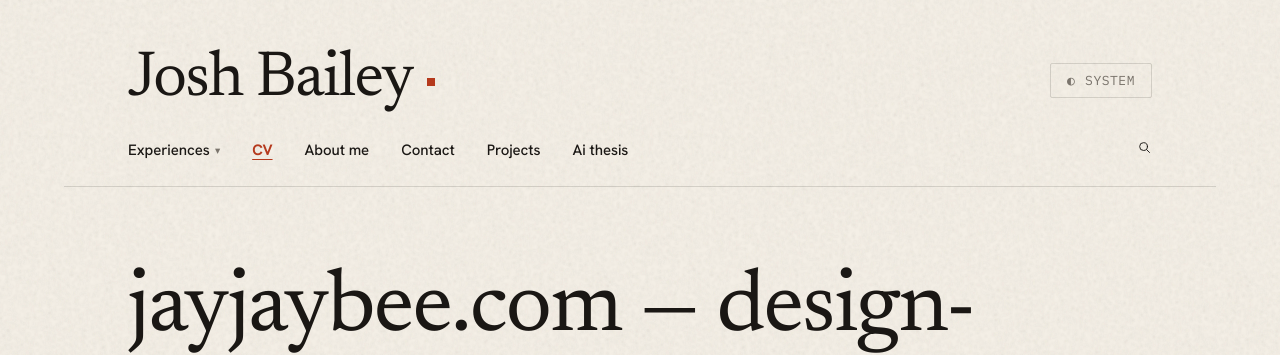
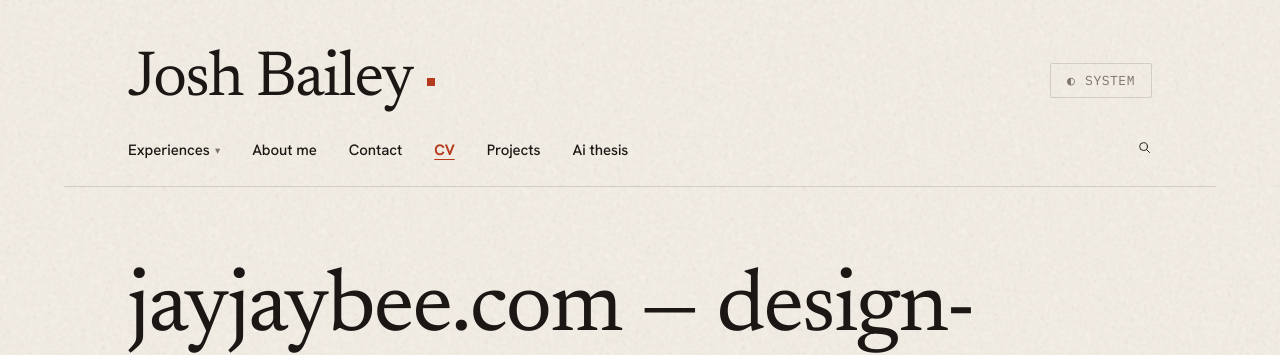
Before and after one commit to JAYJAYBEE303/jayjaybee-site, a Jekyll site: the page built from CLAUDE.md, in a window 1280 px wide. Shown: the top 355 px of the page. Built offline with Jekyll 4.4.1, drawn with Linux system fonts in a browser that asks for light colours; our own code applies the rules of GitHub Pages for plain Markdown files.

Commit message:
Reorder nav, fix Contact detouring through home
Nav order: Experiences, About me, Contact, CV, Projects, Ai thesis.

Contact used an absolute "/#contact" — on any sub-page that forced a
navigation to home first, then a scroll down to the footer. The
footer (id="contact") is in the shared layout, so it's already on
every page; switched to a relative "#contact" so the link just
scrolls whatever page you're already on straight to its own footer.

Co-Authored-By: Claude Sonnet 5 <noreply@anthropic.com>

```diff
--- a/_layouts/default.html
+++ b/_layouts/default.html
@@ -119,7 +119,7 @@
     })();
   </script>
 
-  <link rel="stylesheet" href="/assets/css/global.css?v=60" />
+  <link rel="stylesheet" href="/assets/css/global.css?v=63" />
 </head>
 <body>
   <a class="skip-link" href="#main">Skip to content</a>
@@ -190,15 +190,22 @@
               </ul>
             </li>
 
+            <li><a class="site-nav__link" href="/#about">About me</a></li>
+
+            <!-- Relative fragment, not "/#contact" — the footer this
+                 points at (id="contact") is in the shared layout, so
+                 it's on every page already. An absolute "/#contact"
+                 forced a detour home before jumping to it; "#contact"
+                 just scrolls the current page straight to its own
+                 footer, wherever that page is. -->
+            <li><a class="site-nav__link" href="#contact">Contact</a></li>
+
             <li><a class="site-nav__link site-nav__link--accent" href="/files/CV.pdf" target="_blank" rel="noopener">CV</a></li>
-            <li><a class="site-nav__link" href="/#about">About me</a></li>
-            <li><a class="site-nav__link" href="/#contact">Contact</a></li>
 
             <!-- Projects — the wiki hub at /projects. Was a dropdown listing
                  each app directly; now a single link. The landing page lists
                  the work and sends each row to its write-up under
-                 /projects/wiki/; only a write-up links out to its app.
-                 Sits last: it leaves the site for a section of its own. -->
+                 /projects/wiki/; only a write-up links out to its app. -->
             <li><a class="site-nav__link" href="/projects/">Projects</a></li>
             <li><a class="site-nav__link" href="/ai-thesis/">Ai thesis</a></li>
 
```
